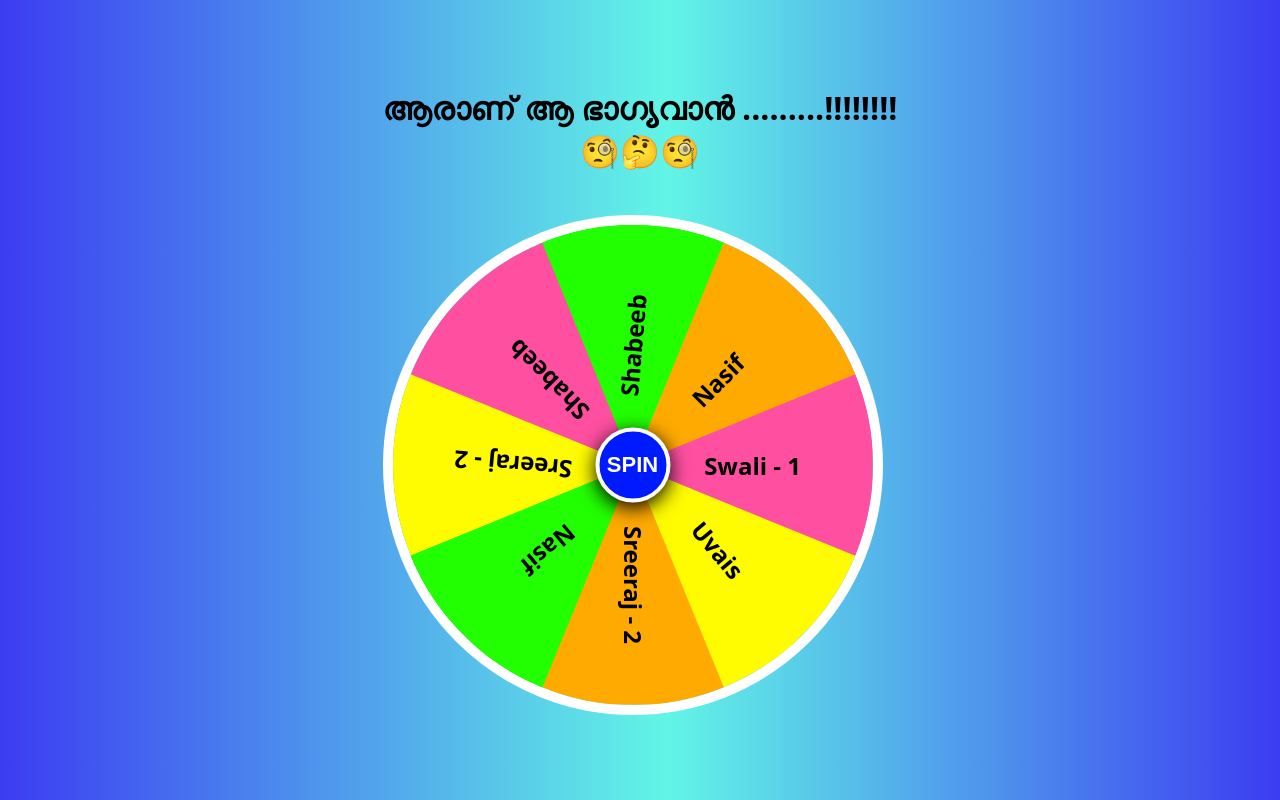
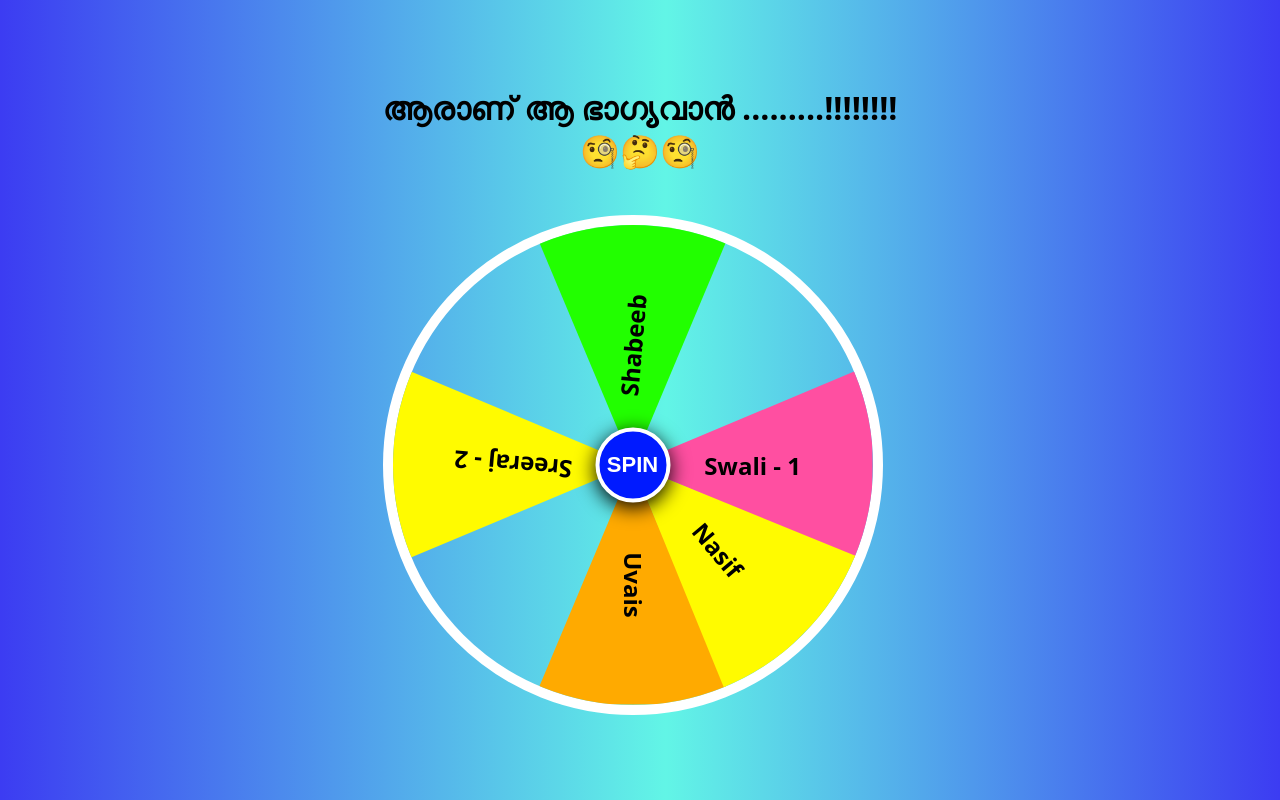
Before and after one commit to Sreeraj-palat/spinning_wheel, a plain HTML site: page index.html in a window 1280 px wide. Drawn offline with Linux system fonts and the light colour scheme.

Commit message:
Update index.html

```diff
--- a/index.html
+++ b/index.html
@@ -13,19 +13,14 @@
 			<div class="box1">
 				<span class="span1"><b>Sreeraj - 2</b></span>
 				<span class="span2"><b>Swali - 1</b></span>
-				<span class="span3"><b>Sreeraj - 2</b></span>
-				<span class="span4"><b>Swali - 1</b></span>
+				<span class="span3"><b>Uvais</b></span>
 				<span class="span4"><b>Shabeeb</b></span>
+
 
 
 			</div>
 			<div class="box2">
-				<span class="span1"><b>Uvais</b></span>
-				<span class="span2"><b>Shabeeb</b></span>
-				<span class="span3"><b>Nasif</b></span>
-				<span class="span4"><b>Uvais</b></span>
-				<span class="span4"><b>Shabeeb</b></span>
-				<span class="span4"><b>Nasif</b></span>
+				<span class="span1"><b>Nasif</b></span>
 
 			</div>
 		</div>
```
